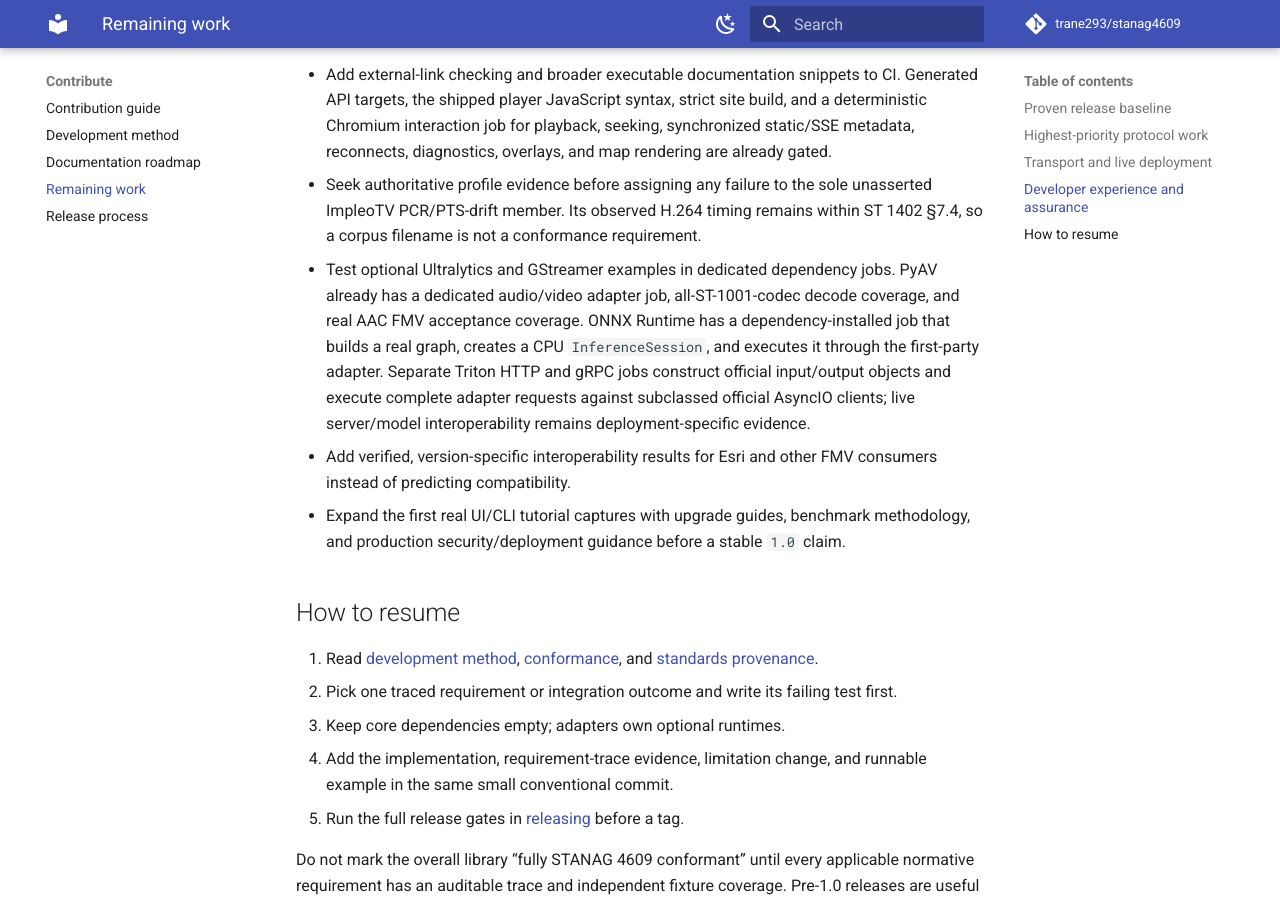
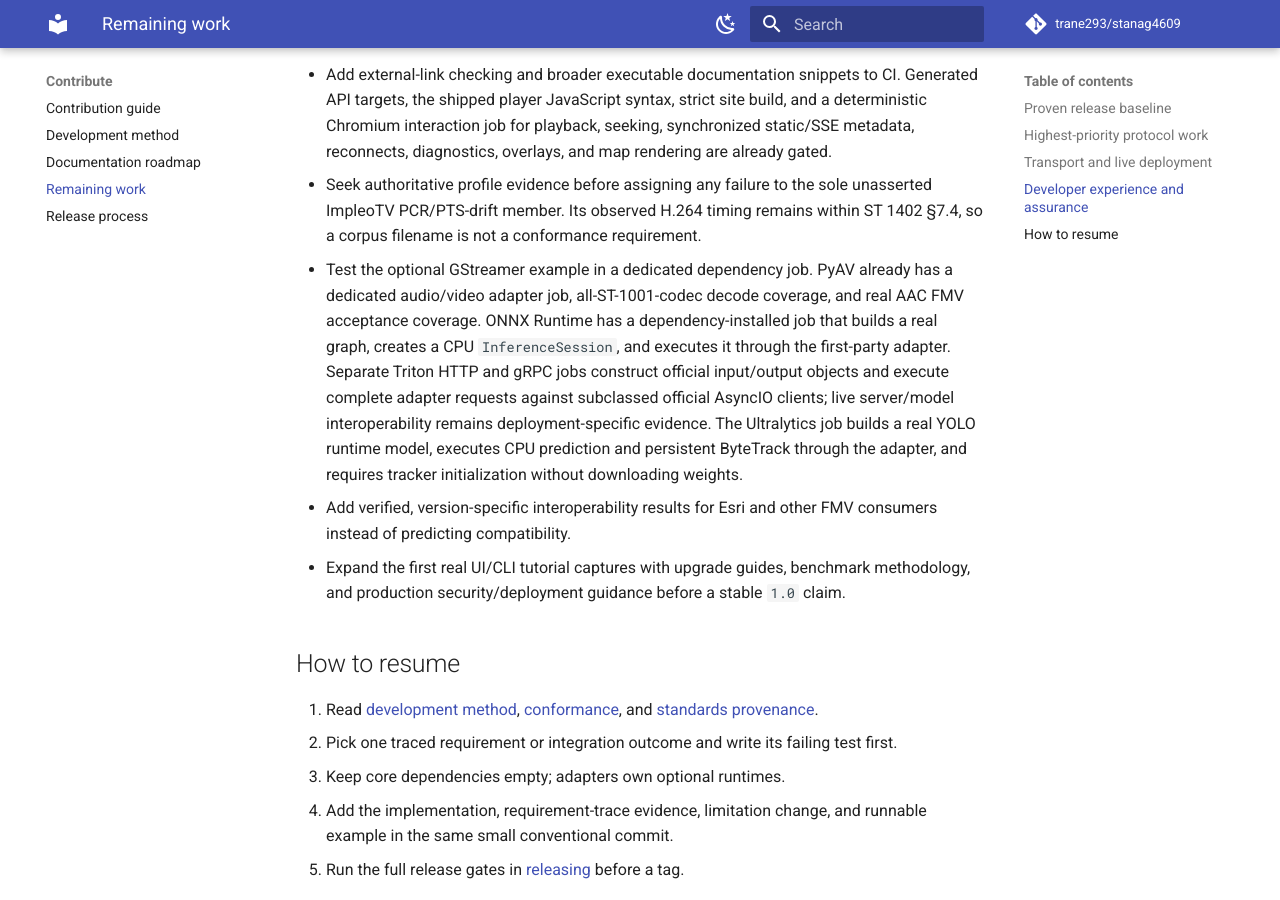
Before and after one commit to trane293/stanag4609, an MkDocs documentation site: the page built from docs/ROADMAP.md, in a window 1280 px wide and 900 px high, scrolled down 3793 px. Built offline with MkDocs 1.6.1 and Material for MkDocs 9.7.7, drawn with Linux system fonts in a browser that asks for light colours; comment, search, counter and statistics services are not loaded.

Commit message:
ci(sidecar): gate real Ultralytics tracking runtime

```diff
--- a/docs/ROADMAP.md
+++ b/docs/ROADMAP.md
@@ -167,14 +167,17 @@ important negative-conformance expectations.
 - Seek authoritative profile evidence before assigning any failure to the sole
   unasserted ImpleoTV PCR/PTS-drift member. Its observed H.264 timing remains
   within ST 1402 §7.4, so a corpus filename is not a conformance requirement.
-- Test optional Ultralytics and GStreamer examples in dedicated dependency
-  jobs. PyAV already has a dedicated audio/video adapter job,
+- Test the optional GStreamer example in a dedicated dependency job. PyAV
+  already has a dedicated audio/video adapter job,
   all-ST-1001-codec decode coverage, and real AAC FMV acceptance coverage. ONNX
   Runtime has a dependency-installed job that builds a real graph, creates a CPU
   `InferenceSession`, and executes it through the first-party adapter. Separate
   Triton HTTP and gRPC jobs construct official input/output objects and execute
   complete adapter requests against subclassed official AsyncIO clients; live
-  server/model interoperability remains deployment-specific evidence.
+  server/model interoperability remains deployment-specific evidence. The
+  Ultralytics job builds a real YOLO runtime model, executes CPU prediction and
+  persistent ByteTrack through the adapter, and requires tracker initialization
+  without downloading weights.
 - Add verified, version-specific interoperability results for Esri and other FMV
   consumers instead of predicting compatibility.
 - Expand the first real UI/CLI tutorial captures with upgrade guides, benchmark
--- a/pyproject.toml
+++ b/pyproject.toml
@@ -61,7 +61,8 @@ stanag4609-verify = "stanag4609.verifier:main"
 
 [project.optional-dependencies]
 ai-ultralytics = [
-  "ultralytics>=8.3",
+  "lap>=0.5.12,<1",
+  "ultralytics>=8.3,<9",
 ]
 ai-onnx = [
   "onnxruntime>=1.20",
```
Also changed, not shown: CHANGELOG.md (+2 -0 lines), docs/AI_SIDECARS.md (+3 -3 lines), docs/COMPLETION_AUDIT.md (+1 -1 lines), docs/DOCUMENTATION.md (+1 -1 lines), 2 other files.
